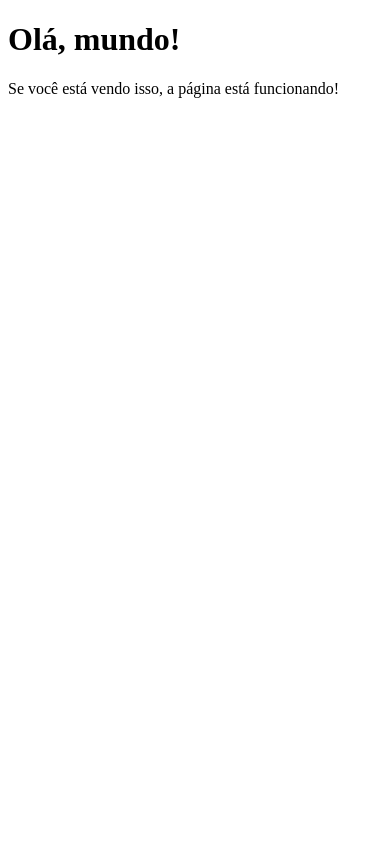
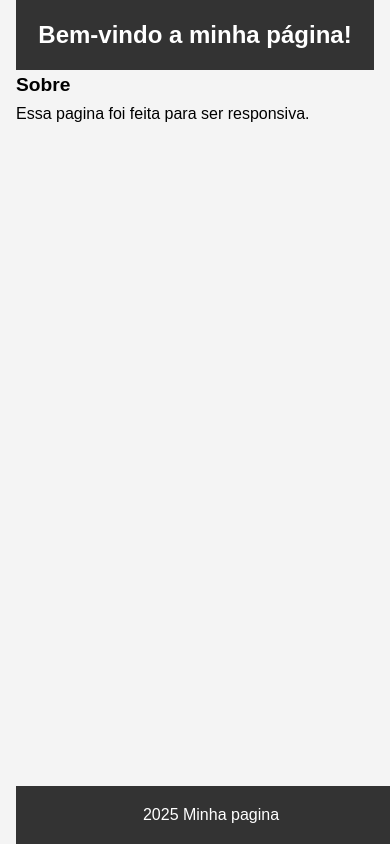
Before and after one commit to gianeric/api_integration_python, a plain HTML site: page index.html in a window 390 px wide. Drawn offline with Linux system fonts and the light colour scheme.

Commit message:
[App] webpage - estrutura inicial responsiva

```diff
--- /dev/null
+++ b/app/static/styles.css
@@ -0,0 +1,51 @@
+* {
+  margin: 0;
+  padding: 0;
+  box-sizing: border-box;
+}
+
+body {
+  font-family: Arial, Helvetica, sans-serif;
+  line-height: 1.6;
+  background-color: #f4f4f4;
+}
+
+header {
+  background-color: #333;
+  color: white;
+  padding: 1rem;
+  text-align: center;
+}
+
+h1 {
+  font-size: 2rem;
+}
+
+h2 {
+  font-size: 1.5rem;
+}
+
+footer {
+  background-color: #333;
+  color: white;
+  text-align: center;
+  padding: 1rem;
+  position: fixed;
+  bottom: 0;
+  width: 100%;
+}
+
+/* Media query para telas pequenas (mobile) */
+@media (max-width: 600px) {
+  h1 {
+    font-size: 1.5rem;
+  }
+
+  h2 {
+    font-size: 1.2rem;
+  }
+
+  body {
+    padding: 0 1rem;
+  }
+}
--- a/index.html
+++ b/index.html
@@ -4,9 +4,22 @@
     <meta charset="UTF-8" />
     <meta name="viewport" content="width=device-width, initial-scale=1.0" />
     <title>Teste</title>
+    <link rel="stylesheet" href="app/static/styles.css"></link>
   </head>
   <body>
-    <h1>Olá, mundo!</h1>
-    <p>Se você está vendo isso, a página está funcionando!</p>
+    <header>
+      <h1>Bem-vindo a minha página!</h1>
+    </header>
+
+    <main>
+      <section>
+        <h2>Sobre</h2>
+        <p>Essa pagina foi feita para ser responsiva.</p>
+      </section>
+    </main>
+
+    <footer>
+      <p>2025 Minha pagina</p>
+    </footer>
   </body>
 </html>
```
